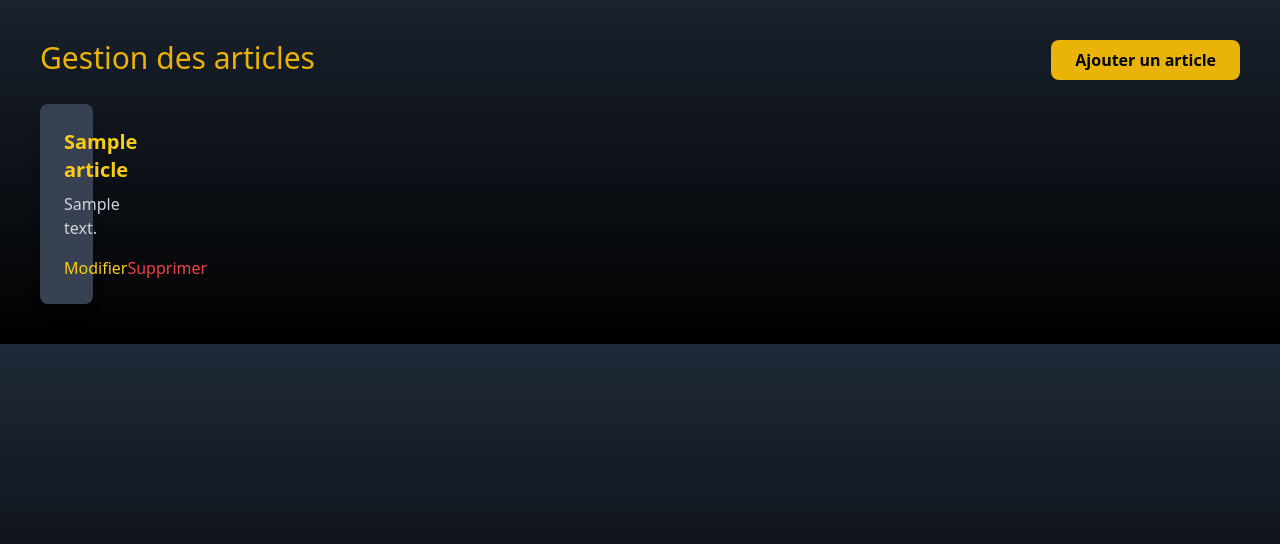
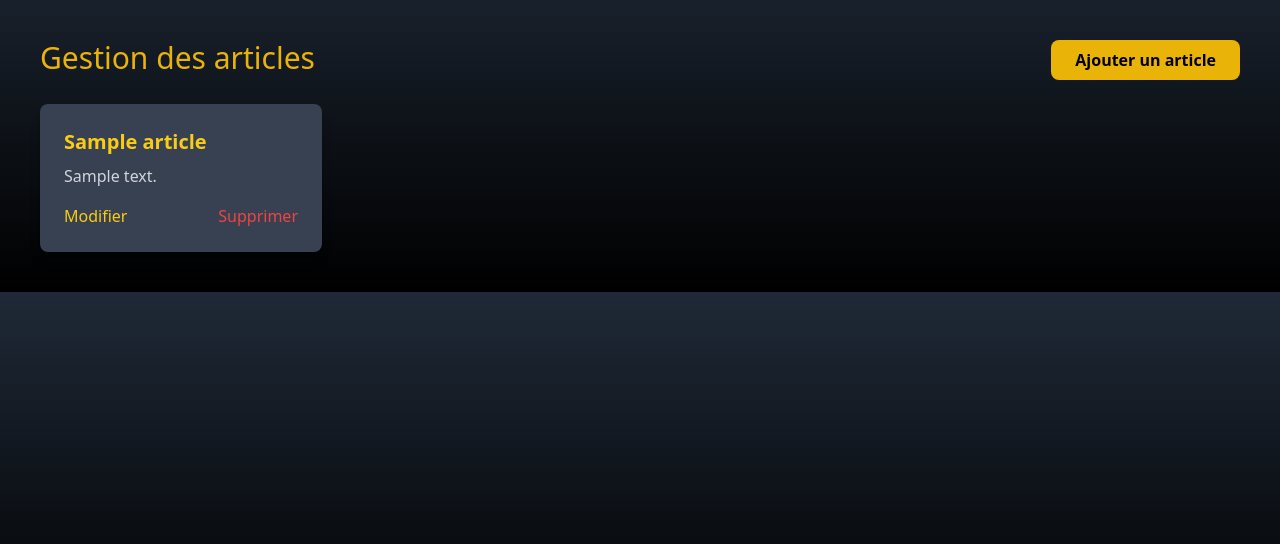
Before and after one commit to Youcode-Classe-E-2024-2025/Asmae_ElHamzaoui_projet-mvc-php, a PHP site: template app/views/back/dashboard.twig in a window 1280 px wide. Shown: the part 76-620 px from the top of the page. Run offline with PHP 8.4, Linux system fonts and the light colour scheme; the template is opened without the code that fills it: most values are stand-ins (such as "Sample title", 1, 10 or a date in 2020); some libraries are stand-ins or nearby versions.

Commit message:
modification de style de dashboard.twig

```diff
--- a/app/views/back/dashboard.twig
+++ b/app/views/back/dashboard.twig
@@ -51,8 +51,7 @@
             </div>
 
             <!-- Liste des articles sous forme de cartes -->
-            <div class="grid grid-cols-1 sm:grid-cols-2 md:grid-cols-3 lg:grid-cols-4 gap-6">
-                <div class="grid grid-cols-1 sm:grid-cols-2 md:grid-cols-3 lg:grid-cols-4 gap-6">
+            <div class="grid grid-cols-1 sm:grid-cols-2 md:grid-cols-3 lg:grid-cols-4 xl:grid-cols-4 gap-6">
                 {% for article in articles %}
                 <div class="bg-gray-700 p-6 rounded-lg shadow-lg hover:bg-gray-600 transition">
                     <h3 class="text-xl font-semibold text-yellow-400">{{ article.title }}</h3>
@@ -64,6 +63,8 @@
                 </div>
                 {% endfor %}
             </div>
+
+
 
             </div>
 
```
Lines whose indentation alone changed are shown as unchanged.
